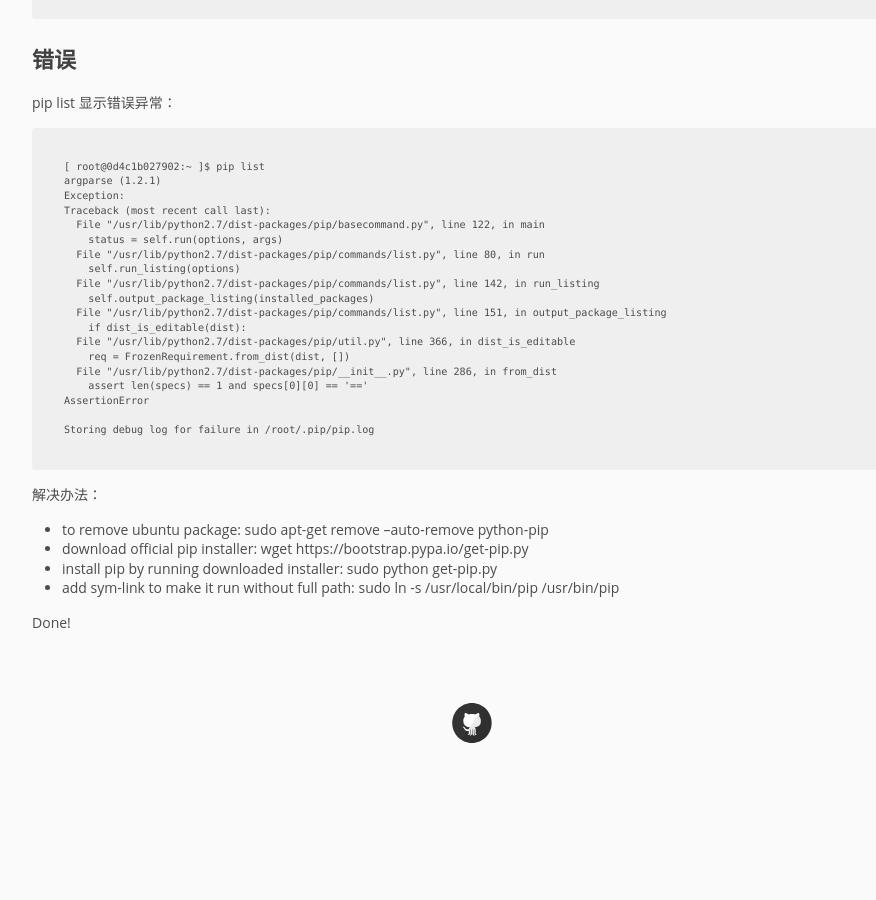
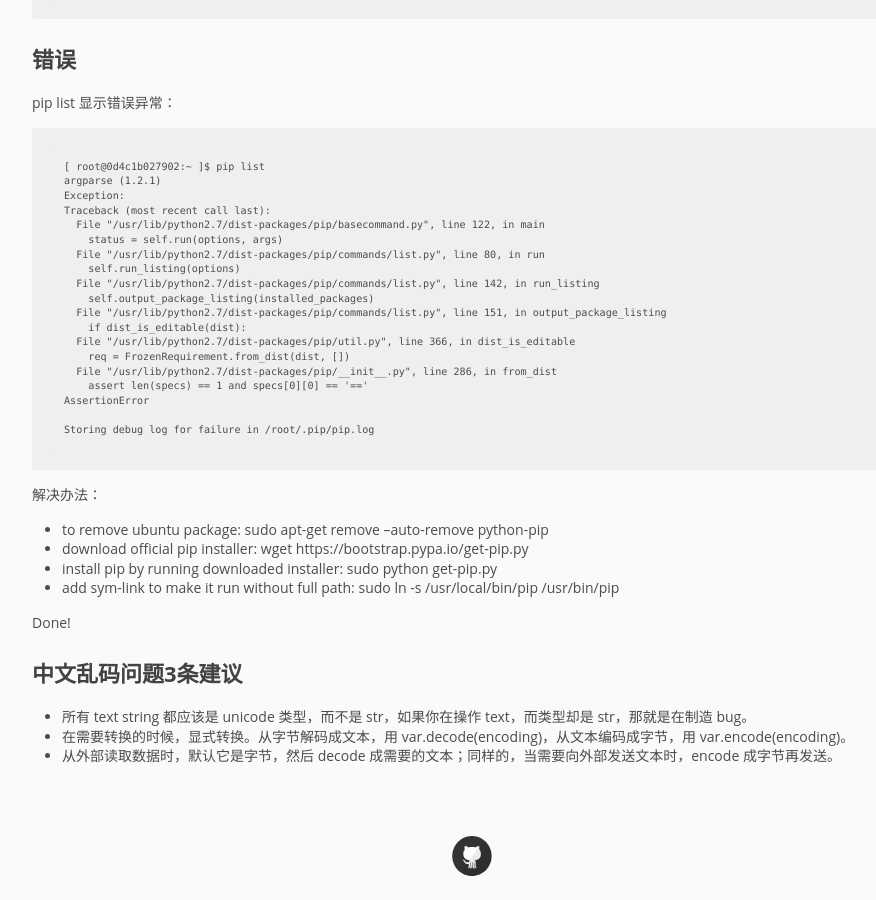
Before and after one commit to pingmalu/pingmalu.github.io, a Jekyll site: the page built from _posts/2016-05-25-Python日常笔记.md, in a window 1280 px wide and 900 px high, scrolled down 4997 px. Shown: the whole window, without its empty margins (168-1044 px from the left). Built offline with Jekyll 4.4.1, drawn with Linux system fonts in a browser that asks for light colours; nearby versions of some CDN libraries; before the commit the page ends 5764 px from its top, so only the background shows below that.

Commit message:
'update'

```diff
--- a/_posts/2016-05-25-Python日常笔记.md
+++ b/_posts/2016-05-25-Python日常笔记.md
@@ -249,3 +249,10 @@
 - add sym-link to make it run without full path: sudo ln -s /usr/local/bin/pip /usr/bin/pip
 
 Done!
+
+
+# 中文乱码问题3条建议
+
+- 所有 text string 都应该是 unicode 类型，而不是 str，如果你在操作 text，而类型却是 str，那就是在制造 bug。
+- 在需要转换的时候，显式转换。从字节解码成文本，用 var.decode(encoding)，从文本编码成字节，用 var.encode(encoding)。
+- 从外部读取数据时，默认它是字节，然后 decode 成需要的文本；同样的，当需要向外部发送文本时，encode 成字节再发送。
```
